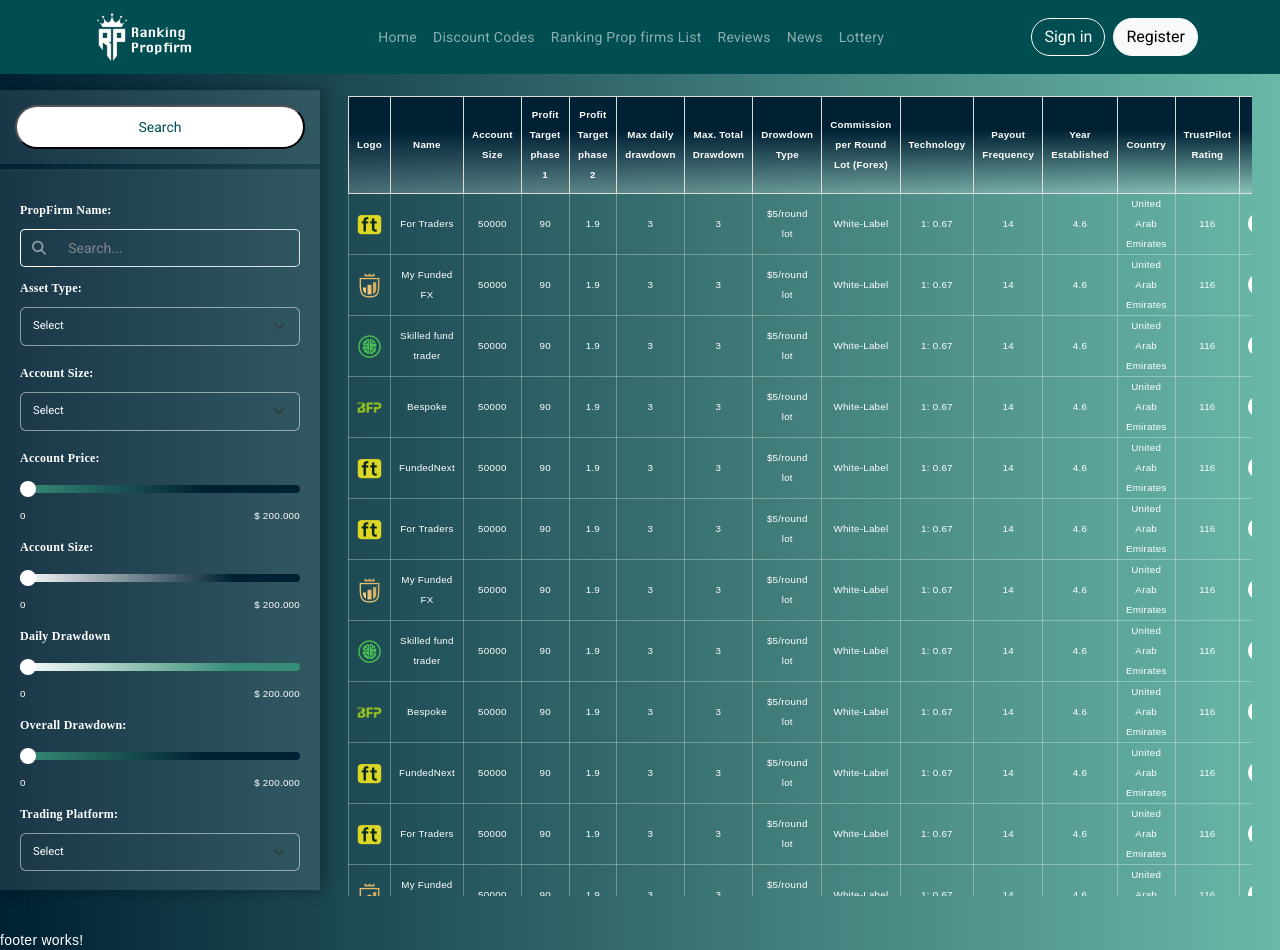
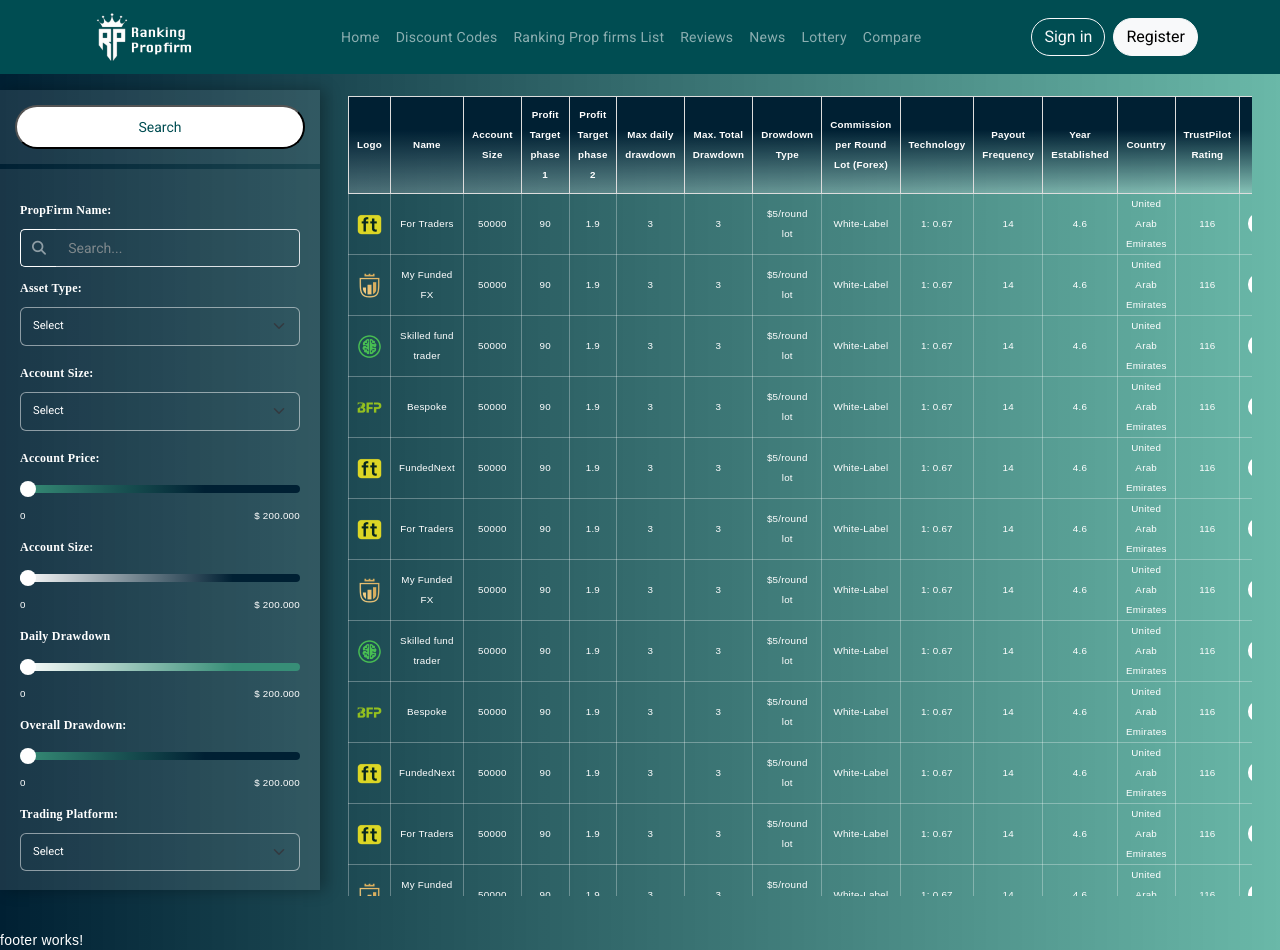
Before and after one commit to jcmloiacono/ranking_propfirm_angular, an Angular app: page / in a window 1280 px wide. Built offline with nearby package versions, Linux system fonts and the light colour scheme.

Commit message:
update menu

```diff
--- a/src/app/shared/header/header.component.html
+++ b/src/app/shared/header/header.component.html
@@ -26,6 +26,9 @@
           <li class="nav-item">
             <a [routerLink]="['lottery']" class="nav-link" href="#">Lottery</a>
           </li>
+          <li class="nav-item">
+            <a [routerLink]="['compare']" class="nav-link" href="#">Compare</a>
+          </li>
         </ul>
       </div>
       <div class="d-flex">
```
